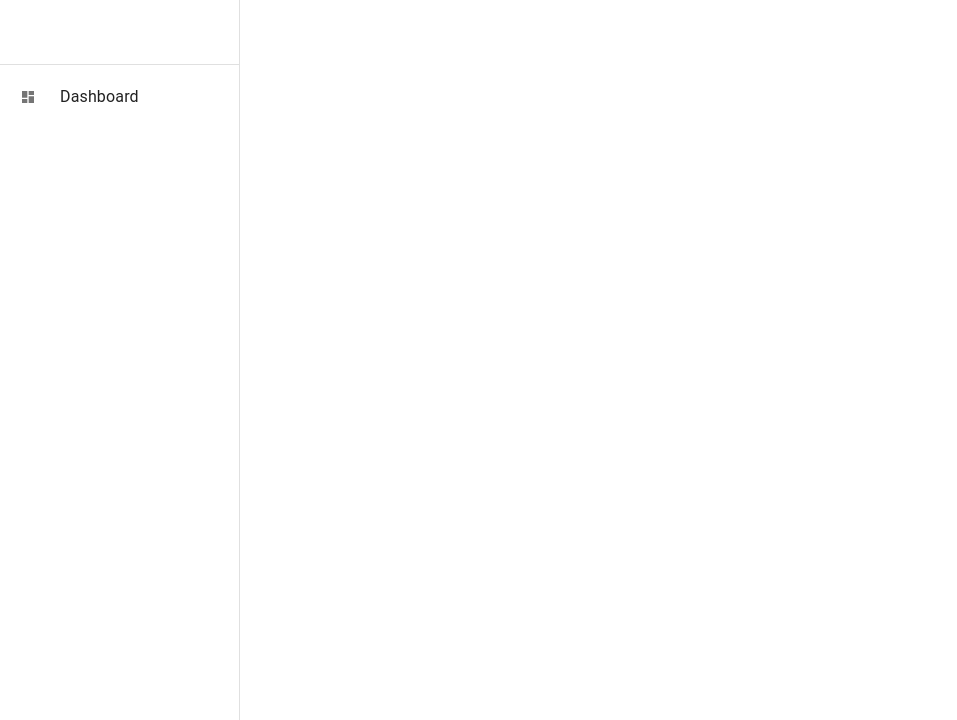
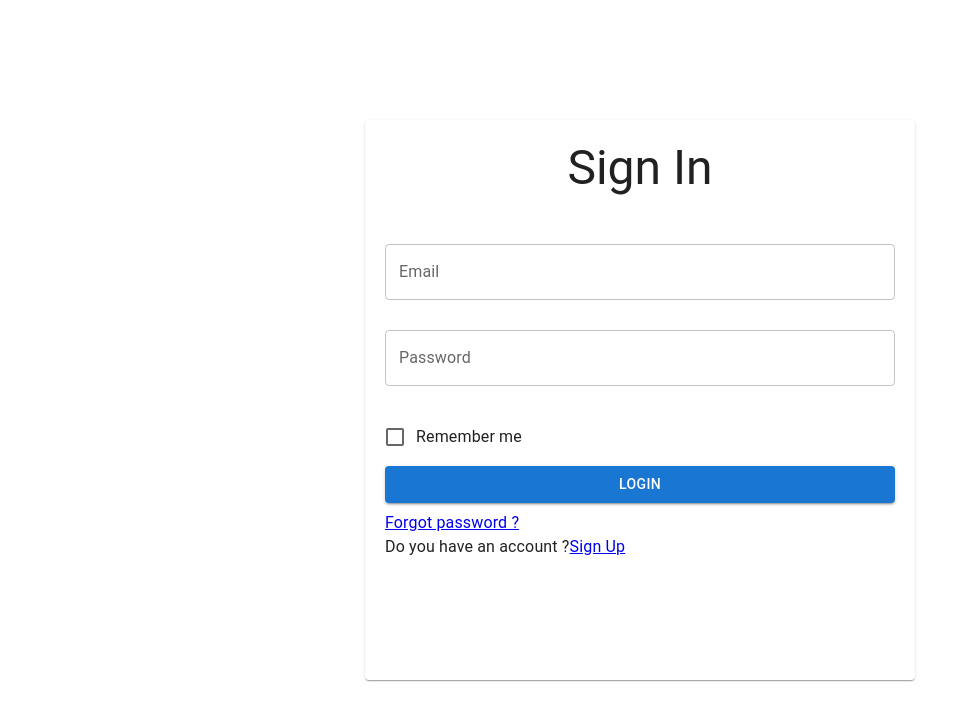
Before and after one commit to HamzaLatifGIT/Dashboard-Project, a React (Vite) app: page /login in a window 1280 px wide. Shown: the top 720 px of the page, without its empty margins (0-957 px from the left). Built offline with nearby package versions, Linux system fonts and the light colour scheme.

Commit message:
login&signup

```diff
--- a/src/App.jsx
+++ b/src/App.jsx
@@ -7,6 +7,8 @@ import MainTheme from "./Theme/MainTheme"
 
 // Pages :
 import Dashboard from "Pages/Dashboard"
+import Login from 'Pages/Dashboard/auth/Login'
+import Signup from 'Pages/Dashboard/auth/Signup'
 
 
 
@@ -19,6 +21,8 @@ const App = () => {
    <ThemeProvider theme={MainTheme}>
     <Routes>
       <Route path='/*' element={<Dashboard/>} />
+      <Route path='/login' element={<Login/>}/>
+      <Route path='/signup' element={<Signup/>}/>
     </Routes>
    </ThemeProvider>
    </>
--- /dev/null
+++ b/src/Pages/Dashboard/auth/Login.jsx
@@ -0,0 +1,58 @@
+import React from 'react'
+import { Link } from "react-router-dom"
+import { Grid, Paper, TextField, Typography, FormControlLabel, Checkbox, Button } from "@mui/material"
+
+
+function Login() {
+    const logincard = {
+        padding: 20, height: '70vh', width: 550, margin: "20px auto"
+    }
+    const marginBottom = {
+        marginBottom: 30
+    }
+    const btnstyle = {
+        margin: '8px 0'
+    }
+    return (
+        <Grid container
+            spacing={0}
+            direction="column"
+            alignItems="center"
+            justifyContent="center"
+            // align='center'
+            sx={{ minHeight: '100vh' }}>
+            <Paper elevation={1} style={logincard}>
+                <Grid sx={{ marginBottom: 5 }}><Typography variant='h3' textAlign={'center'}>Sign In</Typography ></Grid>
+
+                <TextField label="Email" variant="outlined" fullWidth margin="dense" style={marginBottom} />
+                <TextField label="Password" variant="outlined" fullWidth style={marginBottom} />
+
+
+                <FormControlLabel
+                    control={
+                        <Checkbox
+                            name="checkedB"
+                            color="primary"
+                            align="none"
+                        />
+                    }
+                    label="Remember me"
+                /><br />
+                <Button color='primary' variant="contained" fullWidth style={btnstyle}>Login</Button>
+                <Typography >
+                    <Link href="#" >
+                        Forgot password ?
+                    </Link>
+                </Typography>
+                <Typography > Do you have an account ?
+                    <Link to="/signup" >
+                        Sign Up
+                    </Link>
+                </Typography>
+
+            </Paper>
+        </Grid>
+    )
+}
+
+export default Login
--- /dev/null
+++ b/src/Pages/Dashboard/auth/Signup.jsx
@@ -0,0 +1,56 @@
+import React from 'react'
+import { Link } from "react-router-dom"
+import { Grid, Paper, TextField, Typography, FormControlLabel, Checkbox, Button } from "@mui/material"
+
+
+function Signup() {
+    const logincard = {
+        padding: 20, height: '70vh', width: 550, margin: "20px auto"
+    }
+    const marginBottom = {
+        marginBottom: 20
+    }
+    const btnstyle = {
+        margin: '8px 0'
+    }
+    return (
+        <Grid container
+            spacing={0}
+            direction="column"
+            alignItems="center"
+            justifyContent="center"
+            // align='center'
+            sx={{ minHeight: '100vh' }}>
+            <Paper elevation={1} style={logincard}>
+                <Grid sx={{ marginBottom: 3 }}><Typography variant='h3' textAlign={'center'}>Sign up</Typography ></Grid>
+
+                <TextField label="Email" variant="outlined" fullWidth margin="dense" style={marginBottom} />
+                <TextField label="Password" variant="outlined" fullWidth style={marginBottom} />
+                <TextField label="Confirm Password" variant="outlined" fullWidth style={marginBottom} />
+
+
+                <FormControlLabel
+                    control={
+                        <Checkbox
+                            name="checkedB"
+                            color="primary"
+                            align="none"
+                        />
+                    }
+                    label="Agree the terms and policy"
+                /><br />
+                <Button color='primary' variant="contained" fullWidth style={btnstyle}>Sign up</Button>
+               <Grid align='center'><Typography>or</Typography> <Typography >
+                    <Link to={'/login'} >
+                       Login
+                    </Link>
+                </Typography></Grid>
+
+
+
+            </Paper>
+        </Grid>
+    )
+}
+
+export default Signup
```
